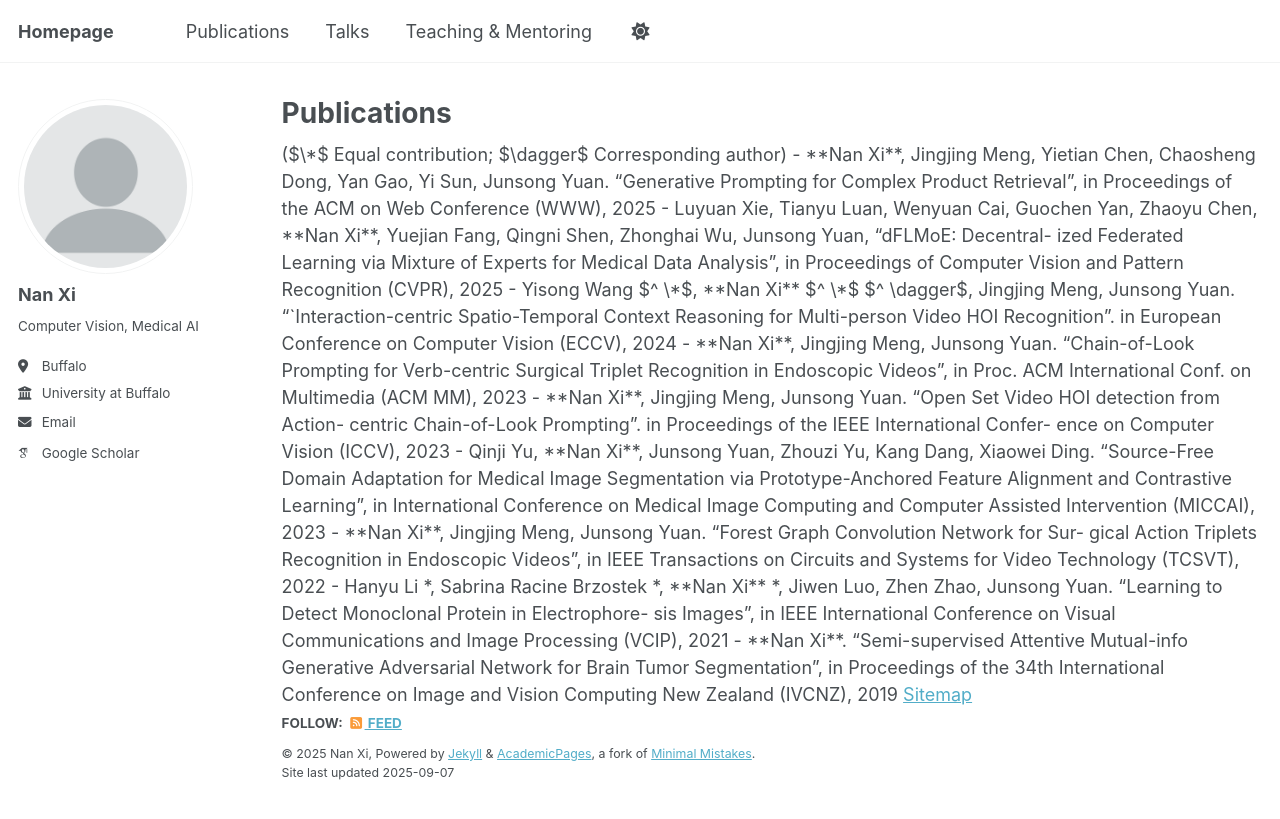
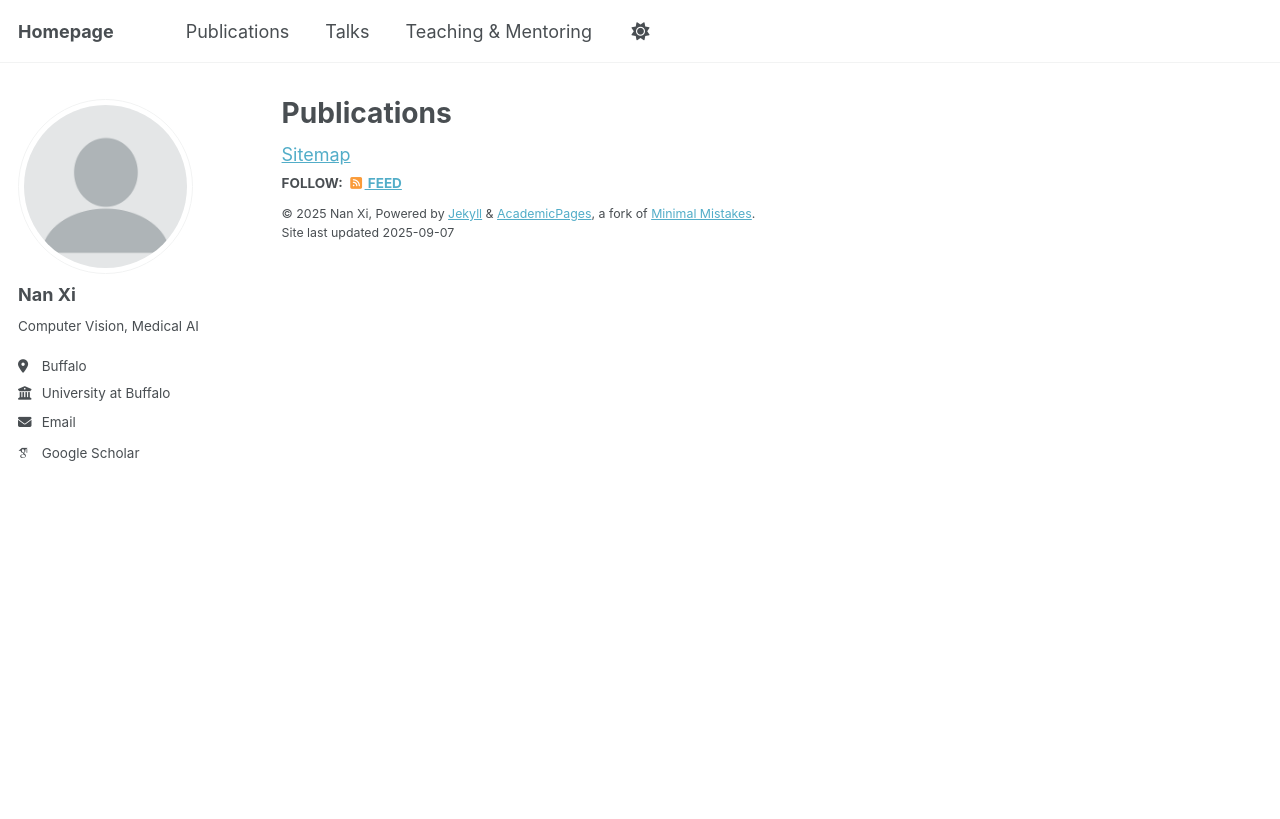
Before and after one commit to southnx/southnx.github.io, a Jekyll site: the page built from _pages/publications.html, in a window 1280 px wide and 980 px high. Shown: the top 819 px of the window. Built offline with Jekyll 4.4.1, drawn with Linux system fonts in a browser that asks for light colours; some web fonts are replaced; a script that is not in the unit is left out.

Commit message:
Update publications.html

```diff
--- a/_pages/publications.html
+++ b/_pages/publications.html
@@ -4,27 +4,6 @@ title: "Publications"
 permalink: /publications/
 author_profile: true
 ---
-
-($\*$ Equal contribution; $\dagger$ Corresponding author)
-
-- **Nan Xi**, Jingjing Meng, Yietian Chen, Chaosheng Dong, Yan Gao, Yi Sun, Junsong Yuan. “Generative Prompting for Complex Product Retrieval”, in Proceedings of the ACM on Web Conference (WWW), 2025
-
-- Luyuan Xie, Tianyu Luan, Wenyuan Cai, Guochen Yan, Zhaoyu Chen, **Nan Xi**, Yuejian Fang, Qingni Shen, Zhonghai Wu, Junsong Yuan, “dFLMoE: Decentral-
-ized Federated Learning via Mixture of Experts for Medical Data Analysis”, in Proceedings of Computer Vision and Pattern Recognition (CVPR), 2025
-
-- Yisong Wang $^ \*$, **Nan Xi** $^ \*$ $^ \dagger$, Jingjing Meng, Junsong Yuan. “`Interaction-centric Spatio-Temporal Context Reasoning for Multi-person Video HOI Recognition”. in European Conference on Computer Vision (ECCV), 2024
-
-- **Nan Xi**, Jingjing Meng, Junsong Yuan. “Chain-of-Look Prompting for Verb-centric Surgical Triplet Recognition in Endoscopic Videos”, in Proc. ACM International Conf. on Multimedia (ACM MM), 2023
-
-- **Nan Xi**, Jingjing Meng, Junsong Yuan. “Open Set Video HOI detection from Action- centric Chain-of-Look Prompting”. in Proceedings of the IEEE International Confer- ence on Computer Vision (ICCV), 2023
-
-- Qinji Yu, **Nan Xi**, Junsong Yuan, Zhouzi Yu, Kang Dang, Xiaowei Ding. “Source-Free Domain Adaptation for Medical Image Segmentation via Prototype-Anchored Feature Alignment and Contrastive Learning”, in International Conference on Medical Image Computing and Computer Assisted Intervention (MICCAI), 2023
-
-- **Nan Xi**, Jingjing Meng, Junsong Yuan. “Forest Graph Convolution Network for Sur- gical Action Triplets Recognition in Endoscopic Videos”, in IEEE Transactions on Circuits and Systems for Video Technology (TCSVT), 2022
-
-- Hanyu Li *, Sabrina Racine Brzostek *, **Nan Xi** *, Jiwen Luo, Zhen Zhao, Junsong Yuan. “Learning to Detect Monoclonal Protein in Electrophore- sis Images”, in IEEE International Conference on Visual Communications and Image Processing (VCIP), 2021
-
-- **Nan Xi**. “Semi-supervised Attentive Mutual-info Generative Adversarial Network for Brain Tumor Segmentation”, in Proceedings of the 34th International Conference on Image and Vision Computing New Zealand (IVCNZ), 2019
 
 
 {% if site.author.googlescholar %}
```
